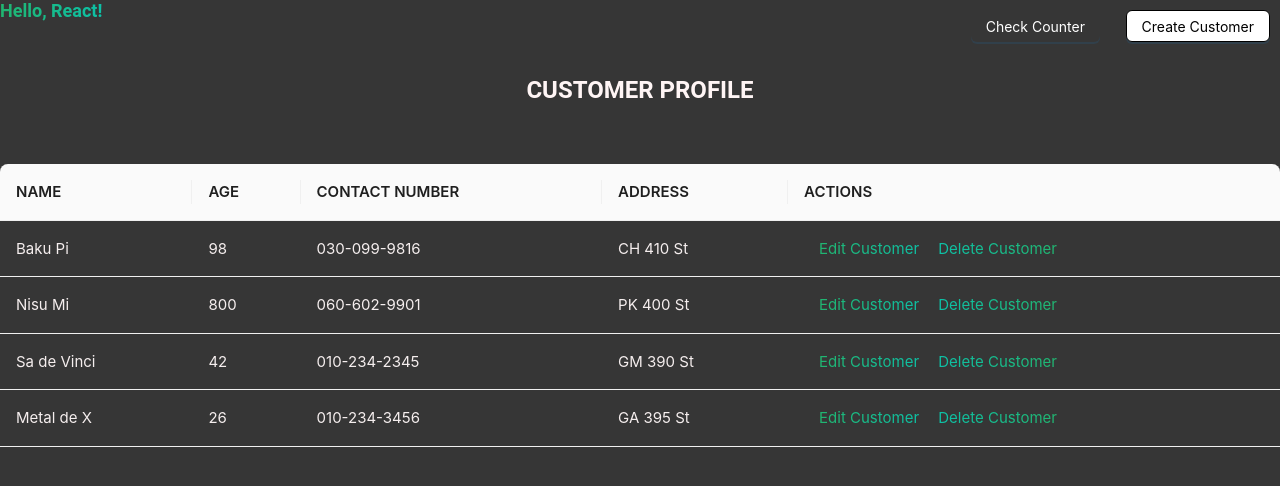
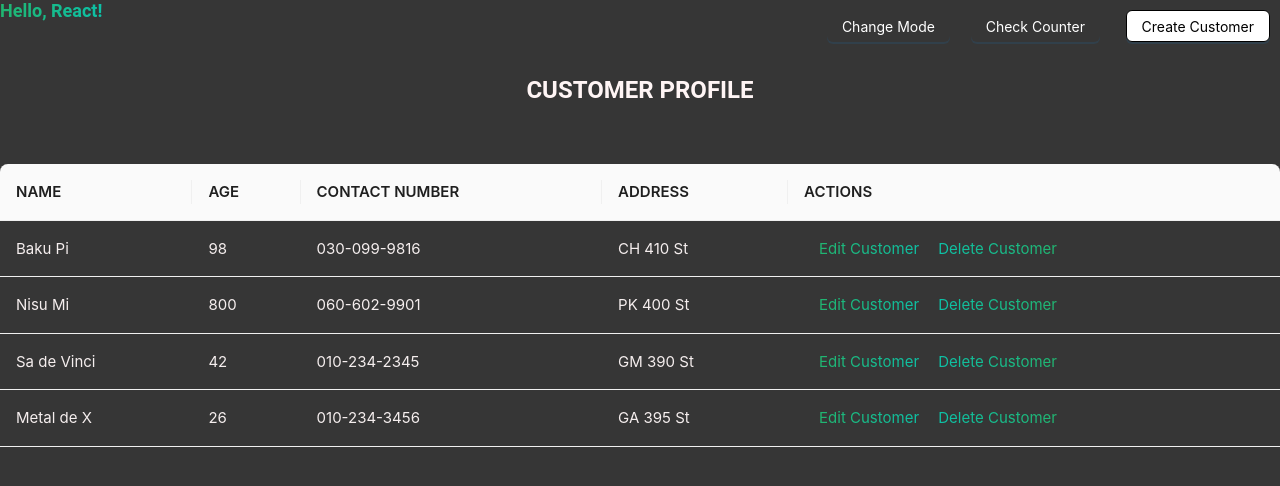
Before and after one commit to Twisu009/Week-1, a React (Create React App) app: page / in a window 1280 px wide. Shown: the top 486 px of the page. Built offline with nearby package versions, Linux system fonts and the light colour scheme.

Commit message:
Task7 updates Task-7

```diff
--- a/src/App.css
+++ b/src/App.css
@@ -233,3 +233,25 @@ thead {
   color:#0dc1a7;
   transform: scale(1.1);
 }
+
+
+/* Theme-button */
+
+.theme-button.light {
+  background-color: white;
+  color: black;
+}
+
+.theme-button.dark {
+  background-color: black;
+  color: white;
+}
+
+/* Light Theme */
+
+
+/* Dark Theme */
+.App.dark {
+  background-color: #c7c7c7dc !important; /* Dark gray or black */
+  color: rgb(46, 46, 46) !important;
+}
--- a/src/App.tsx
+++ b/src/App.tsx
@@ -1,33 +1,46 @@
-import { BrowserRouter as Router, Route, Routes  } from 'react-router-dom';
+import React from 'react';
+import { BrowserRouter as Router, Route, Routes } from 'react-router-dom';
 import './App.css';
 import HelloReact from './Components/HelloReact';
 import Task2 from './Components/Task2';
-//import AppRouter from './Components/Task5';
 import Task5CD from './Components/Task5CD';
-import Task5Creation from './Components/Task5Creation'
+import Task5Creation from './Components/Task5Creation';
 import Task6 from './Components/Task6';
-
-
-
+import Counter from './Components/Task6';
+import { ThemeProvider, useTheme } from './Components/Task7ThemeContext';
+import ThemeToggleButton from './Components/Task7ThemeToggleButton';
+import { ConfigProvider, Table } from 'antd';
 
 function App() {
   return (
     <Router>
-      <div className="App">
-
-          <HelloReact />
-
-        <Routes>
-          <Route path="/" element={<Task2/>} />
-          <Route path="/customer-profiles" element={<Task5CD />} />
-          <Route path="/create-customer" element={<Task5Creation />} />
-          <Route path="/Counter" element={<Task6/>}/>
-
-        </Routes>
-
-      </div>
+      <ThemeProvider>
+        <AppContent />
+      </ThemeProvider>
     </Router>
   );
 }
 
+function AppContent() {
+  const themeContext = useTheme();
+  return (
+
+    <div className={`App ${themeContext.theme}`}>
+      <HelloReact />
+      <ThemeToggleButton />
+      <ConfigProvider theme={
+        { components: {Table : {colorBorder:'#00b965' }}
+
+        }}>
+      <Routes>
+        <Route path="/" element={<Task2 />} />
+        <Route path="/customer-profiles" element={<Task5CD />} />
+        <Route path="/create-customer" element={<Task5Creation />} />
+        <Route path="/Counter" element={<Counter />} />
+      </Routes>
+      </ConfigProvider>
+    </div>
+  );
+}
+
 export default App;
--- a/src/Components/Task2.tsx
+++ b/src/Components/Task2.tsx
@@ -1,13 +1,16 @@
-import { useState, useEffect} from "react";
+import { useState, useEffect, useContext} from "react";
 import { Customer} from "./Types";
 import ReuseableModal from "../Commons/ReuseableModal";
 import { Table, Button, Form, Input, Modal} from "antd";
 import "../App.css";
 import { useNavigate, useLocation} from "react-router-dom";
+import { ThemeContext, useTheme } from '../Components/Task7ThemeContext';
 
 
 
 const Task2 = ()  => {
+
+  //const { theme, toggleTheme } = useTheme();
 
 //Adds new customer to the table
 const location = useLocation();
@@ -21,6 +24,8 @@ useEffect(() => {
   }
 }, [newCustomer]);
 
+const theme = useContext(ThemeContext);
+console.log(theme);
 
 // Customer edit
 useEffect(() => {
@@ -155,7 +160,7 @@ useEffect(() => {
       key: "address",
     },
 
-    //--Self Delet action
+    //--Self Delete action
       {
         title: "Actions",
       key: "action",
@@ -216,11 +221,11 @@ useEffect(() => {
   };
 
   return (
-    <div className="App">
 
-  <div>
-    </div>
 
+    <div  style={{
+      minHeight: "100vh"
+    }}>
 
       <b>
         <h1>CUSTOMER PROFILE</h1>
@@ -299,6 +304,7 @@ useEffect(() => {
         </Form>
       </Modal>
     </div>
+
   );
 
 };
--- a/src/Components/Task5CD.tsx
+++ b/src/Components/Task5CD.tsx
@@ -25,7 +25,9 @@ const Task5Home = () => {
       };
 
     return (
-        <div className='Container'>
+        <div className='Container' style={{
+          minHeight: "100vh"
+        }}>
           <h1>Edit Customer</h1>
           <form>
             <label>
--- a/src/Components/Task5Creation.tsx
+++ b/src/Components/Task5Creation.tsx
@@ -28,7 +28,9 @@ const Task5Creation = () => {
   };
 
   return (
-    <div className={'container'}>
+    <div className={'container'} style={{
+      minHeight: "100vh"
+    }}>
       <h1>Create New Customer</h1>
       <form>
         <label>
--- /dev/null
+++ b/src/Components/Task7ThemeContext.tsx
@@ -0,0 +1,32 @@
+import React, { createContext, useContext, useState, ReactNode } from 'react';
+import { Theme, ThemeContextType } from './Types';
+
+interface ThemeProviderProps {
+  children: ReactNode;
+}
+
+const ThemeContext = createContext<ThemeContextType | undefined>(undefined);
+
+const ThemeProvider: React.FC<ThemeProviderProps> = ({ children }) => {
+  const [theme, setTheme] = useState<Theme>('light');
+
+  const toggleTheme = () => {
+    setTheme(theme === 'light' ? 'dark' : 'light');
+  };
+
+  return (
+    <ThemeContext.Provider value={{ theme, toggleTheme }}>
+      {children}
+    </ThemeContext.Provider>
+  );
+};
+
+const useTheme = (): ThemeContextType => {
+  const context = useContext(ThemeContext);
+  if (context === undefined) {
+    throw new Error('useTheme must be used within a ThemeProvider');
+  }
+  return context;
+};
+
+export { ThemeProvider, useTheme , ThemeContext};
--- /dev/null
+++ b/src/Components/Task7ThemeToggleButton.tsx
@@ -0,0 +1,26 @@
+import React from 'react';
+import { useTheme} from './Task7ThemeContext';
+import { Button } from 'antd';
+
+
+const ThemeToggleButton: React.FC = () => {
+  const { toggleTheme } = useTheme();
+
+  return (
+    <Button type="primary" onClick={() => toggleTheme()}
+          style={{
+            backgroundColor: 'transparent',
+            position:'absolute',
+            top: 10,
+            right: 330,
+            borderColor: 'white',
+            borderWidth: '0px',
+            transition: 'color 0.3s, borderWidth 0.3s'
+          }}
+          onMouseOver={(e) => {e.currentTarget.style.color = 'white'; e.currentTarget.style.borderWidth = '1px';}}
+          onMouseOut={(e) => {e.currentTarget.style.color = '	#A9A9A9'; e.currentTarget.style.borderWidth = '0px';}}
+        > Change Mode</Button>
+  );
+};
+
+export default ThemeToggleButton;
```
Also changed, not shown: src/Components/Task4.tsx (+11 -23 lines), src/Components/Task7HOC.tsx (added, +15 -0 lines), src/Components/Types.ts (+7 -0 lines), src/HelloReact.tsx (deleted, +0 -17 lines).
